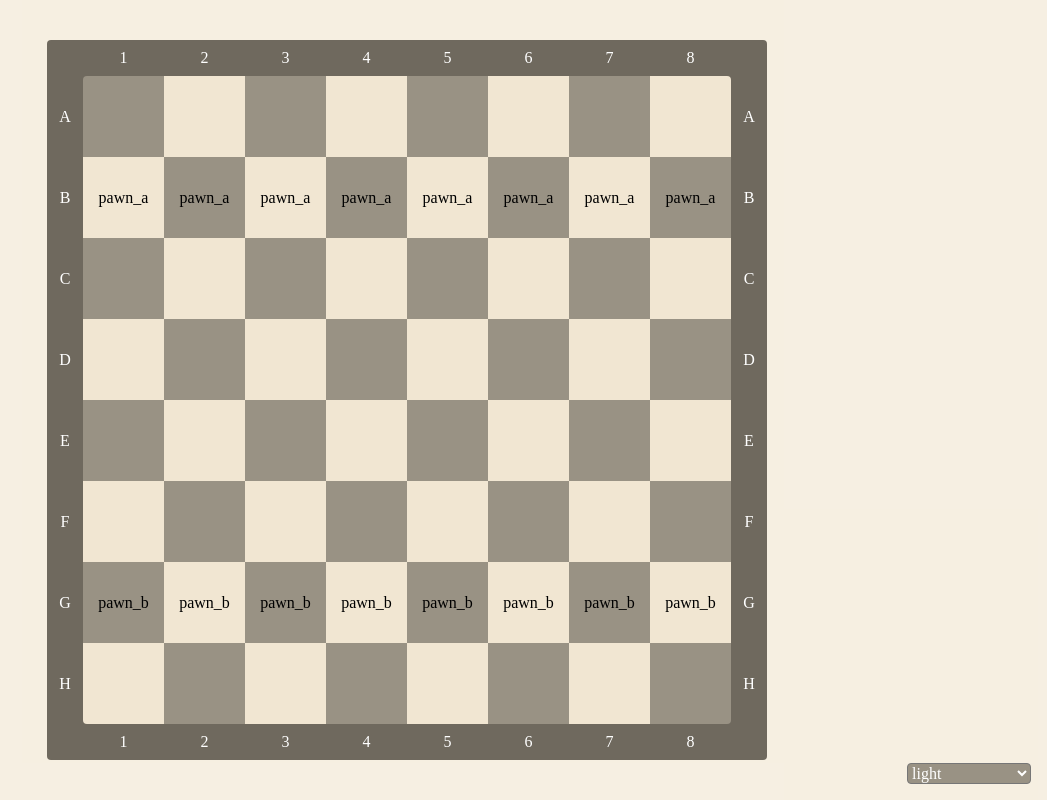
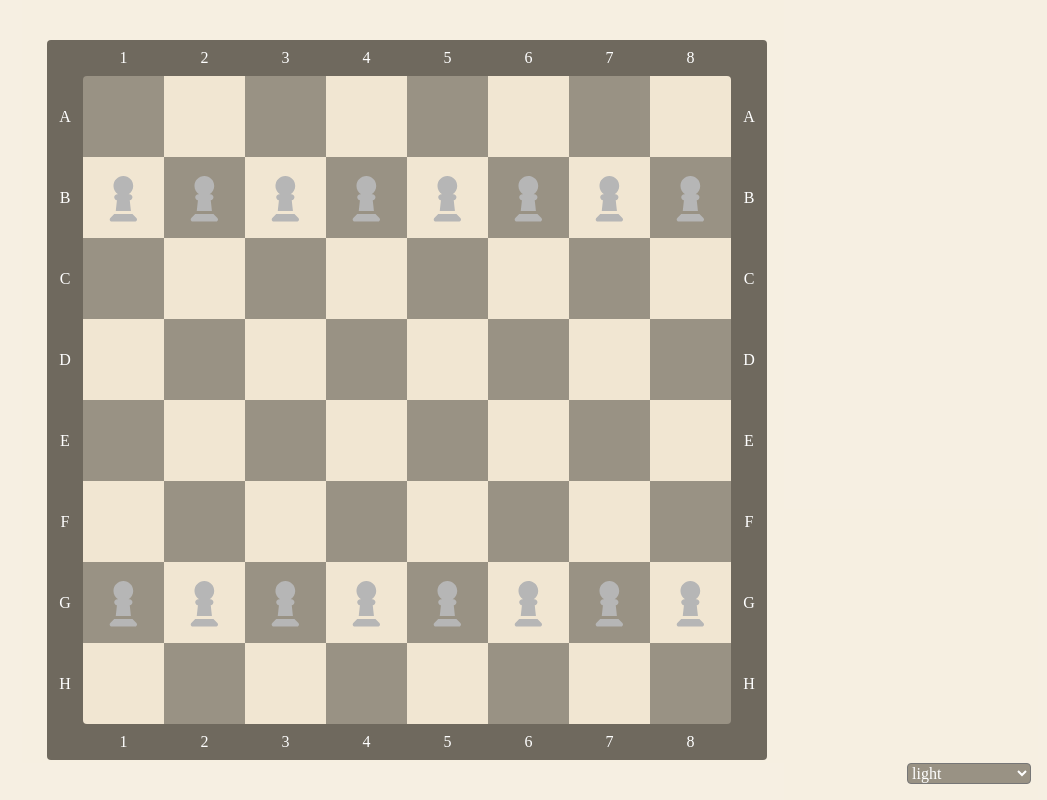
Before and after one commit to tolulopeoduro/Chess, a React app: page / in a window 1280 px wide. Shown: the whole page, without its empty margins (233-1280 px from the left). Built offline with nearby package versions, Linux system fonts and the light colour scheme; the HTML template or start-up script is replaced by a standard one.

Commit message:
Added list available moves for pawns

```diff
--- a/src/Board/BoardComponent.js
+++ b/src/Board/BoardComponent.js
@@ -4,7 +4,7 @@ import classNames from "classnames"
 import { Icon } from "@iconify/react"
 import Pawn from "../pieces/Pawn"
 import { useSelector } from "react-redux"
-import { parse_box_data } from "../utils"
+import { parse_piece_data } from "../utils"
 import Piece from "../pieces/Piece"
 
 const Board = () => {
@@ -12,7 +12,7 @@ const Board = () => {
 	const board = useSelector(s => s.board);
 
 	const handle_pieces = (box_data_string, box_name) => {
-		const d = parse_box_data(box_data_string)
+		const d = parse_piece_data(box_data_string)
 		switch (d?.type) {
 			case "pawn":
 				return <Pawn side = {d.side} position = {box_name} />
--- a/src/pieces/Pawn.js
+++ b/src/pieces/Pawn.js
@@ -1,4 +1,5 @@
 import Piece from "./Piece";
+import "./piece_style.scss"
 
 export default class Pawn extends Piece {
 	constructor (props) {
@@ -14,27 +15,32 @@ export default class Pawn extends Piece {
 
 	list_available_moves () {
 		let moves = [];
-		if (this.props.side === "a") {
+		if (this.props.side === "b") {
 			moves = [
 				this.check_box_availability(this.move_up(this.position)),
-				this.check_box_availability(this.move_top_left(this.position)),
-				this.check_box_availability(this.move_top_right(this.position)),
-				this.check_box_availability(this.move_up(this.move_up(this.position)))
+				...(this.position.split("")[0] === "g" && this.check_box_availability(this.move_up(this.position))) ?
+				[this.check_box_availability(this.move_up(this.move_up(this.position)))] : [],
+				this.check_for_kill(this.move_top_left(this.position)),
+				this.check_for_kill(this.move_top_right(this.position)),
 			]
 		} else {
 			moves = [
 				this.check_box_availability(this.move_down(this.position)),
-				this.check_box_availability(this.move_down(this.move_down(this.position))),
-				this.check_box_availability(this.move_bottom_left(this.position)),
-				this.check_box_availability(this.move_bottom_right(this.position))
+				...(this.position.split("")[0] === "b" && this.check_box_availability(this.move_down(this.position))) ?
+				[this.check_box_availability(this.move_down(this.move_down(this.position)))] : [],
+				this.check_for_kill(this.move_bottom_left(this.position)),
+				this.check_for_kill(this.move_bottom_right(this.position))
 			]
 		}
-		// console.log(moves.filter(move => move));
+		console.log(moves.filter(move => move));
+		return moves.filter(move => move);
 	}
 
 	render () {
 		return (
-			<p>{this.type + "_" + this.side}</p>
+			<div className="piece" onClick={() => this.list_available_moves()}>
+				<svg xmlns="http://www.w3.org/2000/svg" width="0.63em" height="1em" viewBox="0 0 320 512"><path fill="#b6b6b6" d="M215.5 224c29.2-18.4 48.5-50.9 48.5-88c0-57.4-46.6-104-104-104S56 78.6 56 136c0 37.1 19.4 69.6 48.5 88H96c-17.7 0-32 14.3-32 32c0 16.5 12.5 30 28.5 31.8L80 400h160l-12.5-112.2c16-1.8 28.5-15.3 28.5-31.8c0-17.7-14.3-32-32-32h-8.5zM22.6 473.4c-4.2 4.2-6.6 10-6.6 16c0 12.5 10.1 22.6 22.6 22.6h242.8c12.5 0 22.6-10.1 22.6-22.6c0-6-2.4-11.8-6.6-16L256 432H64l-41.4 41.4z"/></svg>
+			</div>
 		)
 	}
 }
--- a/src/pieces/Piece.js
+++ b/src/pieces/Piece.js
@@ -1,8 +1,12 @@
 import React from "react";
+import { parse_piece_data } from "../utils";
+import { store } from "../Redux/Store"
 
 export default class Piece extends React.Component {
 	constructor (props) {
 		super(props);
+		this.side = this.props.side;
+		this.position = this.props.position;
 	}
 
 	rows = ["a", "b", "c", "d", "e", "f", "g", "h"];
@@ -76,8 +80,19 @@ export default class Piece extends React.Component {
 	}
 
 	check_box_availability (box) {
-		return;
 		if (!box) return false;
-		return box.piece === null || box.piece.side !== this.side;
+		const {board} = store.getState(s => s)
+		const box_data = board[box];
+		if (!box_data.piece) return box;
+	}
+
+	check_for_kill (box) {
+		if (!box) return;
+		const {board} = store.getState(s => s)
+		const box_data = board[box];
+		if (!box_data.piece) return;
+
+		const piece_data = parse_piece_data(box_data.piece);
+		return piece_data.side !== this.side ? box : null;
 	}
 }
--- /dev/null
+++ b/src/pieces/piece_style.scss
@@ -0,0 +1,13 @@
+.piece {
+	height: 100%;
+	width: 100%;
+	display: flex;
+	justify-content: center;
+	align-items: center;
+	cursor: pointer;
+
+	> svg {
+		height: 60%;
+		width: 70%;
+	}
+}
--- a/src/utils.js
+++ b/src/utils.js
@@ -51,7 +51,7 @@ export const new_board = () => {
 	return board;
 }
 
-export const parse_box_data = (str) => {
+export const parse_piece_data = (str) => {
 	if(!str) return null;
 	let split_str = str.split('_');
 	return {
```
